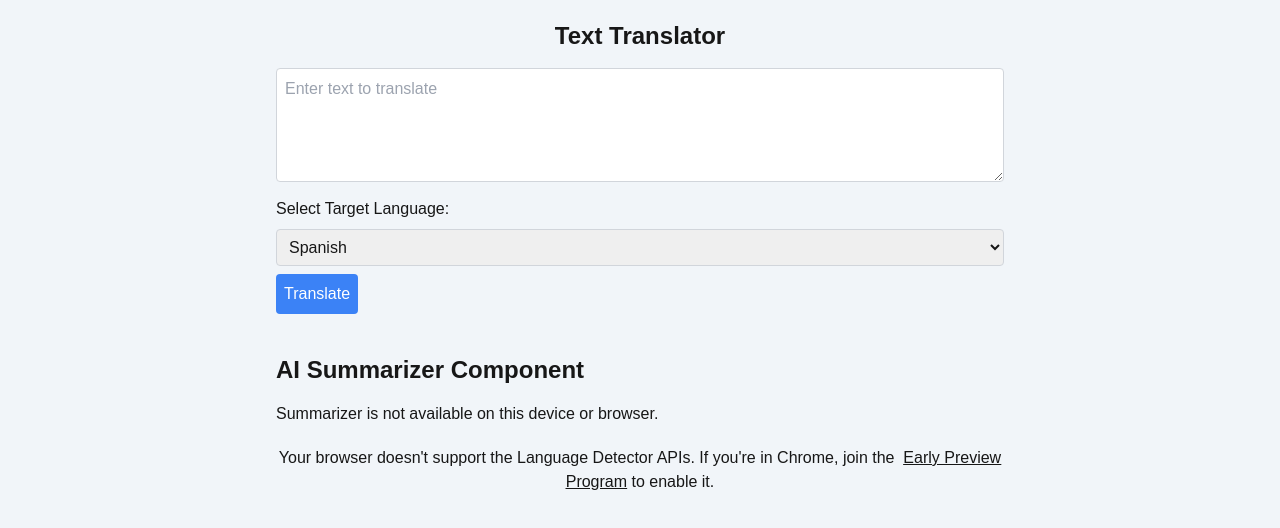
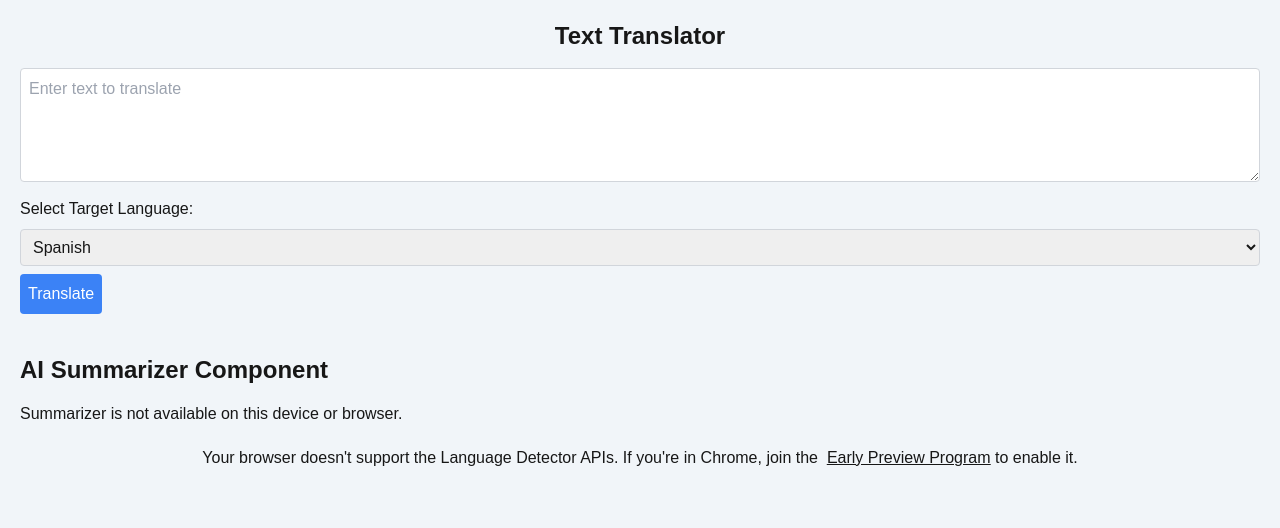
Before and after one commit to Dannynsikak/Custom_ChromeAI, a Next.js app: page / in a window 1280 px wide. Shown: the top 528 px of the page. Built offline with nearby package versions, Linux system fonts and the light colour scheme.

Commit message:
fixed a css issue

```diff
--- a/app/page.tsx
+++ b/app/page.tsx
@@ -4,7 +4,7 @@ import SummarizerComponent from "@/components/Summarizer";
 import LanguageDetector from "@/components/LanguageDetection";
 export default function Home() {
   return (
-    <div className="w-[60%] m-auto ">
+    <div>
       {/* <AIComponent /> */}
       <TranslationComponent />
       <SummarizerComponent />
```
